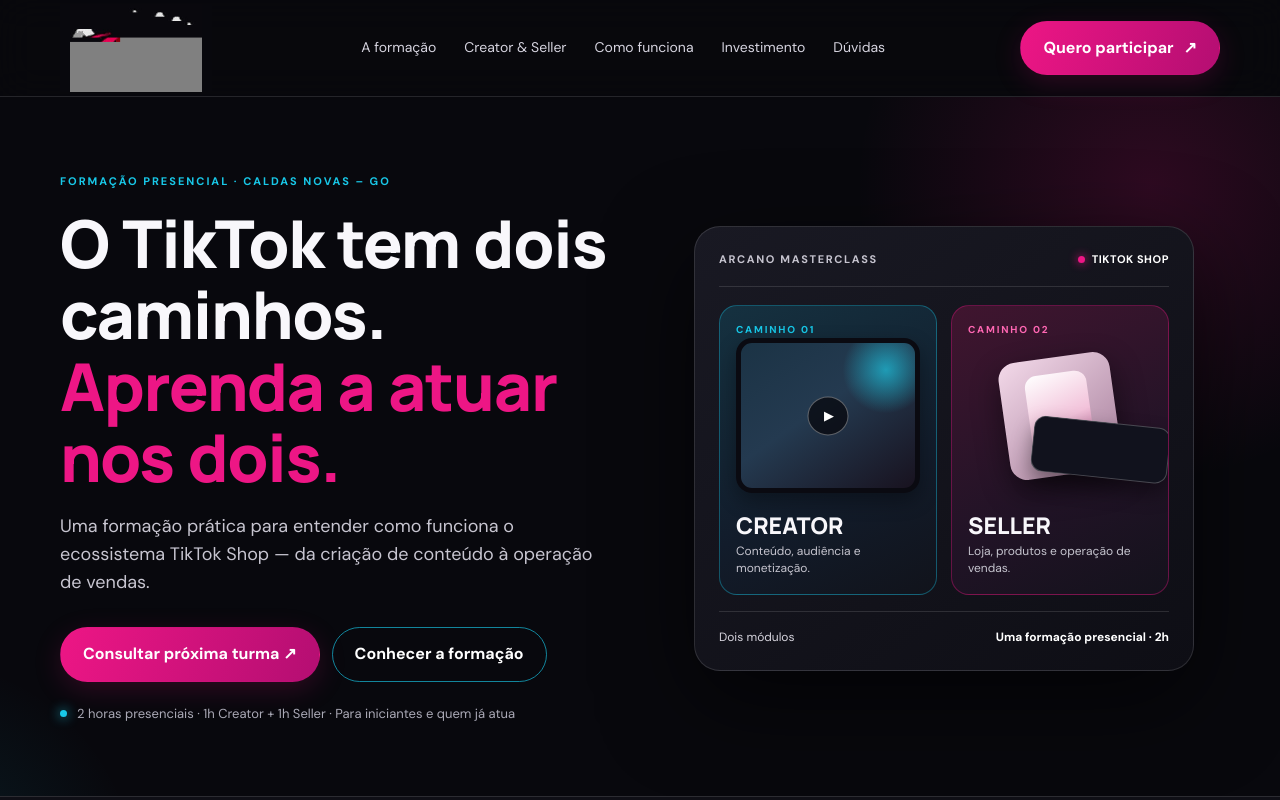
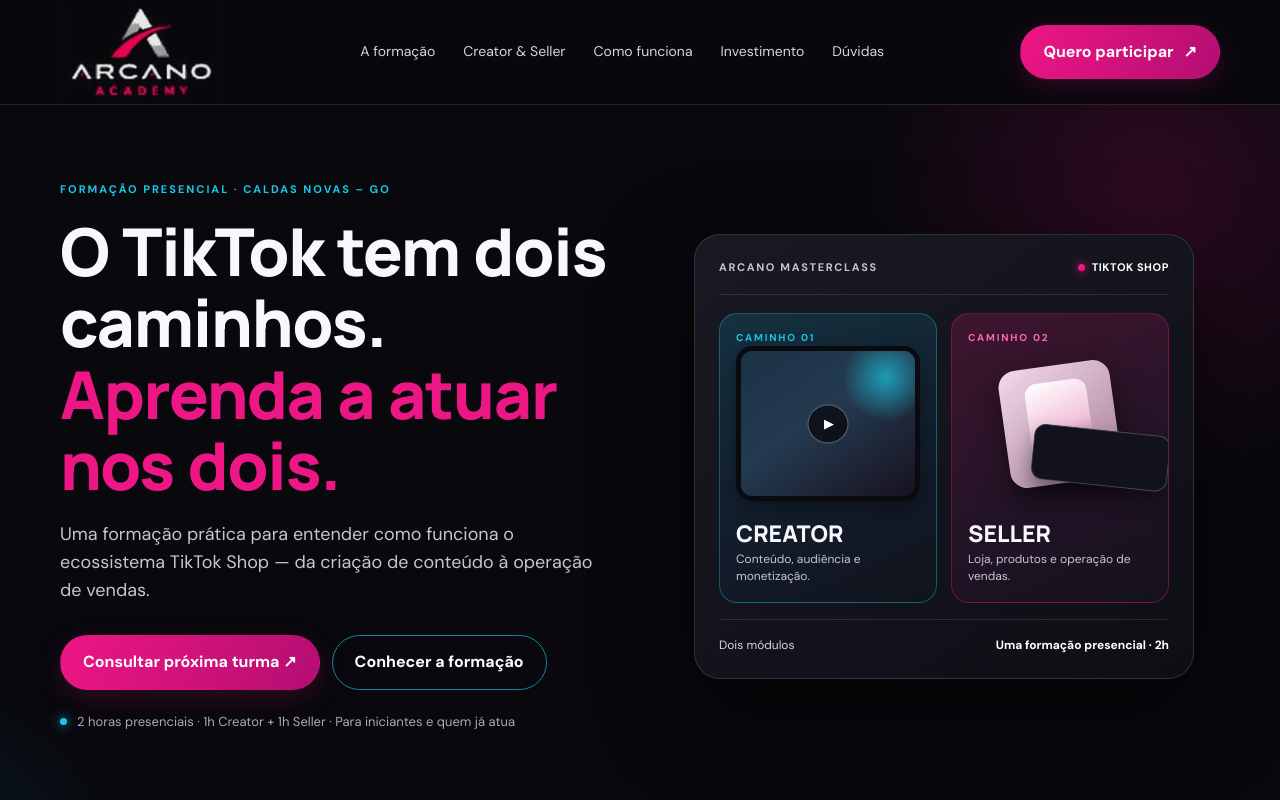
Before and after one commit to rubifitcombr/arcanoacademy, a plain HTML site: page index.html in a window 1280 px wide. Shown: the top 800 px of the page. Drawn offline with Linux system fonts and the light colour scheme.

Commit message:
fix: replace incorrect header mark with complete Arcano Academy logo

```diff
--- a/index.html
+++ b/index.html
@@ -21,9 +21,9 @@ a{color:inherit;text-decoration:none}
 button,a{-webkit-tap-highlight-color:transparent}
 .wrap{width:min(var(--max),calc(100% - 44px));margin-inline:auto}
 header{position:sticky;top:0;z-index:20;background:rgba(8,8,13,.88);backdrop-filter:blur(18px);border-bottom:1px solid var(--line)}
-.nav{height:96px;display:flex;align-items:center;justify-content:space-between;gap:24px}
-.brand{display:flex;align-items:center;justify-content:flex-start;flex:0 0 166px;width:166px;height:92px;min-width:166px;overflow:visible}
-.brand img{display:block;width:152px;height:88px;max-height:88px;object-fit:contain;opacity:1;visibility:visible;flex-shrink:0;background:#08080d}
+.nav{height:104px;display:flex;align-items:center;justify-content:space-between;gap:24px}
+.brand{display:flex;align-items:center;justify-content:flex-start;flex:0 0 164px;width:164px;height:100px;min-width:164px;overflow:visible}
+.brand img{display:block;width:164px;height:100px;max-height:100px;object-fit:contain;opacity:1;visibility:visible;flex-shrink:0;background:#08080d}
 .links{display:flex;align-items:center;justify-content:center;flex:1;min-width:0;gap:28px;color:#d6d4df;font-size:14px}
 .links a{transition:color .2s}
 .links a:hover{color:var(--blue)}
@@ -128,7 +128,7 @@ footer{border-top:1px solid var(--line);padding:28px 0;color:var(--muted);font-s
 </head>
 <body>
 <header><div class="wrap nav">
-<a class="brand" href="#" aria-label="Arcano Academy"><img src="/assets/arcano-academy-brand.jpg?v=3" alt="Arcano Academy" width="168" height="110" decoding="async" fetchpriority="high"></a>
+<a class="brand" href="#" aria-label="Arcano Academy"><img src="/assets/arcano-logo-header-final.jpg?v=1" alt="Arcano Academy" width="168" height="112" decoding="async" fetchpriority="high"></a>
 <nav class="links" aria-label="Navegação principal"><a href="#formacao">A formação</a><a href="#creator">Creator & Seller</a><a href="#formato">Como funciona</a><a href="#investimento">Investimento</a><a href="#duvidas">Dúvidas</a></nav>
 <a class="btn" href="https://wa.me/5562981201160?text=Ol%C3%A1%2C%20quero%20saber%20sobre%20a%20Arcano%20Masterclass.">Quero participar <span aria-hidden="true">↗</span></a>
 </div></header>
```
Also changed, not shown: assets/arcano-logo-header-final.jpg (added).
